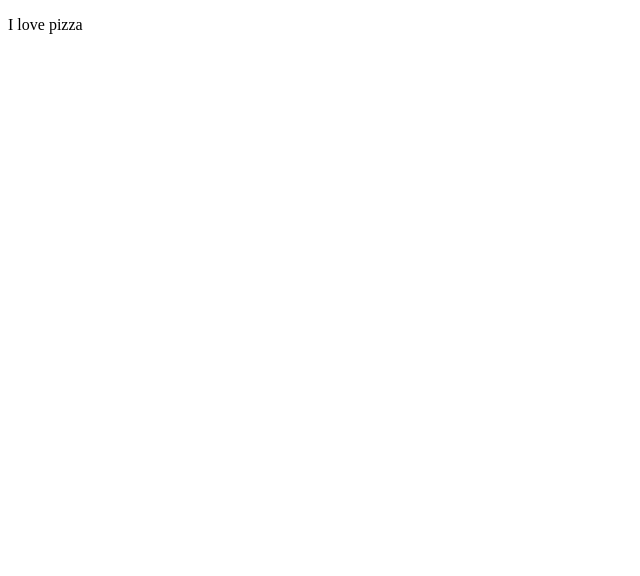
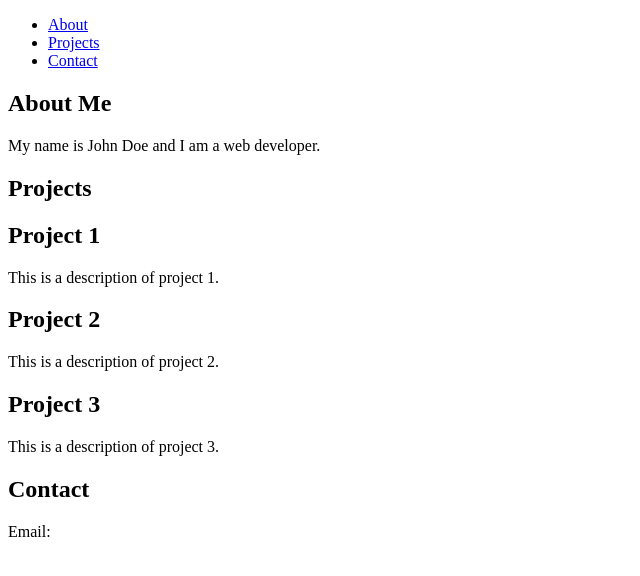
Before and after one commit to Dharmaip/Website_Collab, a plain HTML site: page index.html in a window 1280 px wide. Shown: the whole page, without its empty margins (0-640 px from the left). Drawn offline with Linux system fonts and the light colour scheme.

Commit message:
Update index.html

```diff
--- a/index.html
+++ b/index.html
@@ -7,6 +7,37 @@
     <link rel="stylesheet" href="styles.css">
 </head>
 <body>
-    <p>I love pizza</p>
+    <header>
+        <nav>
+            <ul>
+                <li><a href="#about">About</a></li>
+                <li><a href="#projects">Projects</a></li>
+                <li><a href="#contact">Contact</a></li>
+            </ul>
+        </nav>
+    </header>
+    <main>
+        <section id="about">
+            <h1>About Me</h1>
+            <p>My name is John Doe and I am a web developer.</p>
+        </section>
+        <section id="projects">
+            <h1>Projects</h1>
+            <div class="project">
+                <h2>Project 1</h2>
+                <p>This is a description of project 1.</p>
+            </div>
+            <div class="project">
+                <h2>Project 2</h2>
+                <p>This is a description of project 2.</p>
+            </div>
+            <div class="project">
+                <h2>Project 3</h2>
+                <p>This is a description of project 3.</p>
+            </div>
+        </section>
+        <section id="contact">
+            <h1>Contact</h1>
+            <p>Email:
 </body>
 </html>
```
